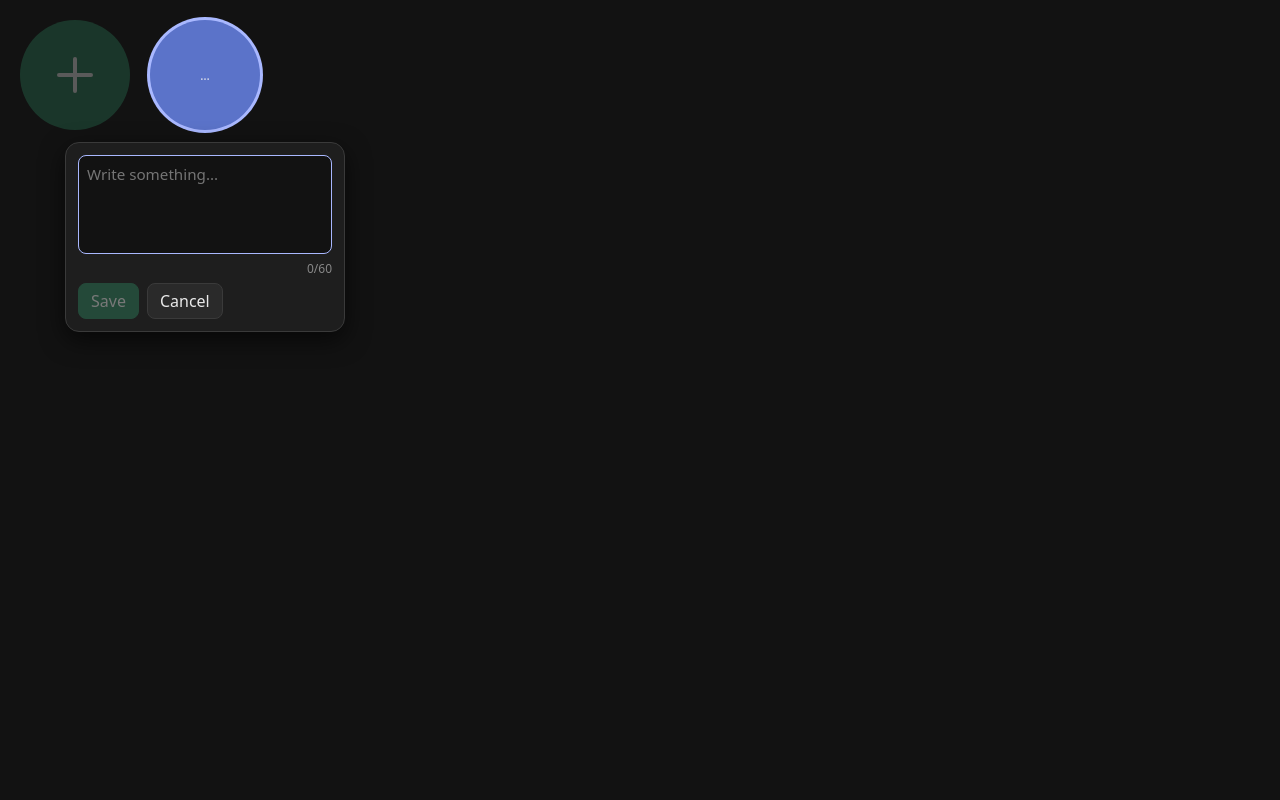
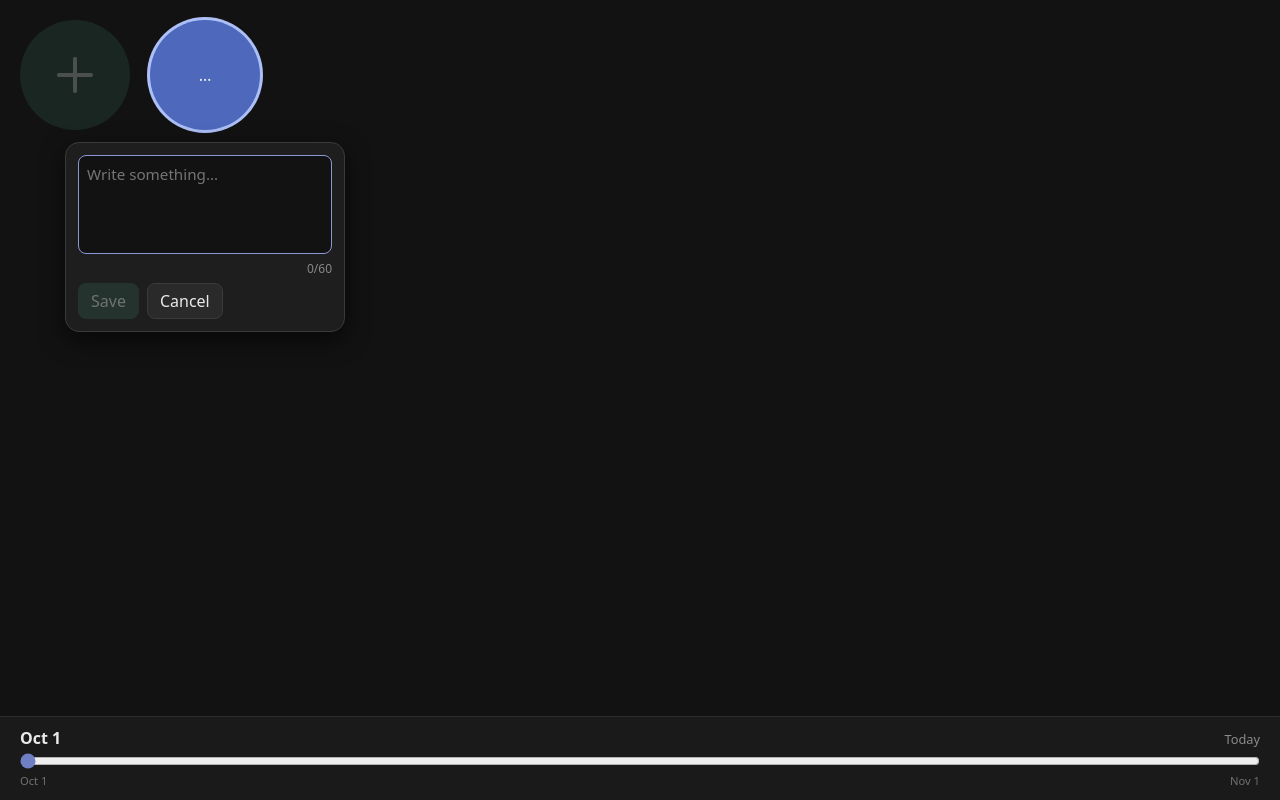
Before and after one commit to laeraareal-code/laeraareal-code.github.io, a React (Vite) app: page / in a window 1280 px wide. Both pictures are taken after a click on the button "New note". Built offline with nearby package versions, Linux system fonts and the light colour scheme.

Commit message:
Cosmetic

```diff
--- a/src/App.css
+++ b/src/App.css
@@ -21,20 +21,21 @@ button:disabled { cursor: default; }
 
 .app { height: 100dvh; position: relative; overflow: hidden; }
 
-/* Board */
+/* Board (leaves room for the timeline) */
 .canvas {
     position: absolute;
-    inset: 0;
+    inset: 0 0 84px 0;
     overflow: hidden;
     background: #121212;
 }
 
-/* Note circles */
+/* Note circles: color comes from --h (hue), which changes with age */
 .bubble {
+    --h: 225; /* default hue, overridden inline from App.tsx */
     position: absolute;
     box-sizing: border-box;
     border-radius: 50%;
-    background: #3b4a7a;
+    background: hsl(var(--h) 35% 36%);
     color: #f0f0f0;
     display: flex;
     align-items: center;
@@ -42,25 +43,32 @@ button:disabled { cursor: default; }
     text-align: center;
     padding: 14px;
     overflow: hidden;
-    font-size: 0.75rem;
     line-height: 1.25;
     word-break: break-word;
     cursor: grab;
     user-select: none;
     touch-action: none;
-    transition: opacity 0.15s, background 0.15s, box-shadow 0.15s;
+    transition:
+            width 0.3s, height 0.3s, opacity 0.15s,
+            background 0.2s, box-shadow 0.15s, transform 0.15s;
 }
-.bubble:active { cursor: grabbing; }
+.bubble.dragging {
+    background: hsl(var(--h) 55% 58%);
+    transform: scale(1.06);
+    box-shadow: 0 8px 20px rgba(0, 0, 0, 0.5);
+    cursor: grabbing;
+    z-index: 6;
+    transition: background 0.2s, box-shadow 0.15s, transform 0.15s; /* no size lag while dragging */
+}
 .bubble.active {
-    background: #5b73c9;
-    box-shadow: 0 0 0 3px #a9b8ff;
+    background: hsl(var(--h) 45% 52%);
+    box-shadow: 0 0 0 3px hsl(var(--h) 80% 82%);
     z-index: 5;
     cursor: default;
 }
-.bubble.draft { background: #5b73c9; }
 .bubble.dim { opacity: 0.3; pointer-events: none; }
 
-/* "+" circle (top-left, same size as notes) */
+/* "+" circle (top-left, same size as a new note) */
 .add {
     position: absolute;
     left: 20px;
@@ -70,18 +78,18 @@ button:disabled { cursor: default; }
     padding: 0;
     border: none;
     border-radius: 50%;
-    background: #2e8b63;
+    background: #2f5446;
     z-index: 4;
     transition: opacity 0.15s, background 0.15s;
 }
-.add:hover:not(:disabled) { background: #38a574; }
+.add:hover:not(:disabled) { background: #3a6755; }
 .add::before,
 .add::after {
     content: "";
     position: absolute;
     left: 50%;
     top: 50%;
-    background: #fff;
+    background: #cfe0d8;
     border-radius: 2px;
     transform: translate(-50%, -50%);
 }
@@ -115,11 +123,39 @@ button:disabled { cursor: default; }
     border-radius: 8px;
     resize: none;
 }
-.panel textarea:focus { outline: none; border-color: #a9b8ff; }
+.panel textarea:focus { outline: none; border-color: #8a97d6; }
 .counter { align-self: flex-end; font-size: 0.75rem; color: #888; }
 .actions { display: flex; gap: 8px; }
 .actions button { padding: 6px 12px; }
-.primary { background: #2e8b63; border-color: #2e8b63; color: #fff; }
-.primary:hover:not(:disabled) { background: #38a574; }
+.primary { background: #2f5446; border-color: #2f5446; color: #e6f0eb; }
+.primary:hover:not(:disabled) { background: #3a6755; }
 .primary:disabled { opacity: 0.4; }
 .danger { margin-left: auto; color: #ff6b6b; }
+
+/* Imaginary timeline */
+.timeline {
+    position: absolute;
+    left: 0;
+    right: 0;
+    bottom: 0;
+    height: 84px;
+    box-sizing: border-box;
+    padding: 10px 20px 12px;
+    background: #1a1a1a;
+    border-top: 1px solid #2c2c2c;
+    display: flex;
+    flex-direction: column;
+    justify-content: center;
+    gap: 4px;
+    z-index: 20;
+}
+.timeline-top { display: flex; justify-content: space-between; align-items: baseline; }
+.timeline-date { font-weight: 600; }
+.timeline-hint { font-size: 0.8rem; color: #8a8a8a; }
+.timeline-ends { display: flex; justify-content: space-between; font-size: 0.7rem; color: #707070; }
+.timeline input[type="range"] {
+    width: 100%;
+    margin: 0;
+    accent-color: #6f7fc4;
+    cursor: pointer;
+}
--- a/src/App.tsx
+++ b/src/App.tsx
@@ -1,20 +1,60 @@
 import { useEffect, useRef, useState } from "react";
 import "./App.css";
 
-type Note = { id: string; text: string; x: number; y: number };
+type Note = { id: string; text: string; x: number; y: number; createdDay: number };
 type Raw = Partial<Note> & { title?: string; body?: string };
 type Editing = { id: string | null; text: string; x: number; y: number };
+type Drag = {
+  id: string;
+  startX: number;
+  startY: number;
+  noteX: number;
+  noteY: number;
+  size: number;
+  moved: boolean;
+};
 
 const KEY = "notes";
-const SIZE = 110; // circle diameter in px
+const BASE = 110; // starting circle diameter in px
 const MAX = 60; // max symbols per note
 const GAP = 20;
 const PANEL_W = 280;
 const PANEL_H = 190;
 
+const GROW_DAYS = 30; // days until a note is fully grown
+const GROW_PX = 60; // extra px at full growth
+const HUE_START = 225; // blue
+const HUE_SHIFT = 120; // blue -> pink over GROW_DAYS
+
+// --- days helpers (a "day" = whole days since 1970, timezone safe) ---
+const DAY_MS = 86400000;
+const now = new Date();
+const TODAY = Math.round(Date.UTC(now.getFullYear(), now.getMonth(), now.getDate()) / DAY_MS);
+let endYear = now.getFullYear();
+if (Math.round(Date.UTC(endYear, 10, 1) / DAY_MS) <= TODAY) endYear += 1;
+const TOTAL_DAYS = Math.round(Date.UTC(endYear, 10, 1) / DAY_MS) - TODAY; // today -> Nov 1
+
+function dayLabel(day: number) {
+  return new Date(day * DAY_MS).toLocaleDateString(undefined, {
+    month: "short",
+    day: "numeric",
+    timeZone: "UTC",
+  });
+}
+
+function growth(note: Note, currentDay: number) {
+  const age = Math.max(0, currentDay - note.createdDay);
+  const t = Math.min(age, GROW_DAYS) / GROW_DAYS;
+  return {
+    size: Math.round(BASE + t * GROW_PX),
+    hue: Math.round(HUE_START + t * HUE_SHIFT),
+    font: 0.75 + t * 0.2,
+  };
+}
+
 // slot 0 is taken by the "+" button, notes start from slot 1
 function slotPos(i: number, cols: number) {
-  return { x: GAP + (i % cols) * (SIZE + GAP), y: GAP + Math.floor(i / cols) * (SIZE + GAP) };
+  return { x: GAP + (i % cols) * (BASE + GAP), y: GAP + Math.floor(i / cols) * (BASE + GAP) };
 }
 
 function loadNotes(): Note[] {
@@ -28,6 +68,7 @@ function loadNotes(): Note[] {
       ).slice(0, MAX),
       x: typeof n.x === "number" ? n.x : slotPos(i + 1, 3).x,
       y: typeof n.y === "number" ? n.y : slotPos(i + 1, 3).y,
+      createdDay: typeof n.createdDay === "number" ? n.createdDay : TODAY,
     }));
   } catch {
     return [];
@@ -37,16 +78,13 @@ function loadNotes(): Note[] {
 export default function App() {
   const [notes, setNotes] = useState<Note[]>(loadNotes);
   const [editing, setEditing] = useState<Editing | null>(null);
+  const [dragId, setDragId] = useState<string | null>(null);
+  const [offset, setOffset] = useState(0); // simulated days from today
   const canvasRef = useRef<HTMLDivElement>(null);
   const [boardSize, setBoardSize] = useState({ w: window.innerWidth, h: window.innerHeight });
-  const drag = useRef<{
-    id: string;
-    startX: number;
-    startY: number;
-    noteX: number;
-    noteY: number;
-    moved: boolean;
-  } | null>(null);
+  const drag = useRef<Drag | null>(null);
+
+  const currentDay = TODAY + offset;
 
   // measure the board (in an effect, not during render)
   useEffect(() => {
@@ -64,7 +102,7 @@ export default function App() {
   }, [notes]);
 
   function startNew() {
-    const cols = Math.max(1, Math.floor((boardSize.w - GAP) / (SIZE + GAP)));
+    const cols = Math.max(1, Math.floor((boardSize.w - GAP) / (BASE + GAP)));
     const { x, y } = slotPos(notes.length + 1, cols);
     setEditing({ id: null, text: "", x, y });
   }
@@ -73,7 +111,10 @@ export default function App() {
     if (!editing || !editing.text.trim()) return;
     const text = editing.text.trim().slice(0, MAX);
     if (editing.id === null) {
-      setNotes([...notes, { id: crypto.randomUUID(), text, x: editing.x, y: editing.y }]);
+      setNotes([
+        ...notes,
+        { id: crypto.randomUUID(), text, x: editing.x, y: editing.y, createdDay: currentDay },
+      ]);
     } else {
       setNotes(notes.map((n) => (n.id === editing.id ? { ...n, text } : n)));
     }
@@ -85,7 +126,8 @@ export default function App() {
     setEditing(null);
   }
 
-  function onPointerDown(e: React.PointerEvent<HTMLDivElement>, note: Note) {
+  function onPointerDown(e: React.PointerEvent<HTMLDivElement>, note: Note, size: number) {
+    if (editing) return; // no dragging while editing
     e.currentTarget.setPointerCapture(e.pointerId);
     drag.current = {
       id: note.id,
@@ -93,6 +135,7 @@ export default function App() {
       startY: e.clientY,
       noteX: note.x,
       noteY: note.y,
+      size,
       moved: false,
     };
   }
@@ -103,20 +146,26 @@ export default function App() {
     const dx = e.clientX - d.startX;
     const dy = e.clientY - d.startY;
     if (!d.moved && Math.hypot(dx, dy) < 5) return; // small movement = still a click
+    if (!d.moved) setDragId(d.id);
     d.moved = true;
 
-    const x = Math.min(Math.max(0, d.noteX + dx), boardSize.w - SIZE);
-    const y = Math.min(Math.max(0, d.noteY + dy), boardSize.h - SIZE);
+    const x = Math.min(Math.max(0, d.noteX + dx), Math.max(0, boardSize.w - d.size));
+    const y = Math.min(Math.max(0, d.noteY + dy), Math.max(0, boardSize.h - d.size));
     setNotes((prev) => prev.map((n) => (n.id === d.id ? { ...n, x, y } : n)));
   }
 
   function onPointerUp() {
     const d = drag.current;
     drag.current = null;
+    setDragId(null);
     if (!d || d.moved) return;
     const note = notes.find((n) => n.id === d.id);
     if (note) setEditing({ id: note.id, text: note.text, x: note.x, y: note.y });
   }
+
+  // size of the note being edited (for positioning the card)
+  const editedNote = editing?.id ? notes.find((n) => n.id === editing.id) : undefined;
+  const editingSize = editedNote ? growth(editedNote, currentDay).size : BASE;
 
   // editor card: below the note, or above it if there's no room
   let panelStyle: React.CSSProperties = {};
@@ -124,8 +173,8 @@ export default function App() {
     const cw = boardSize.w;
     const ch = boardSize.h;
     const w = Math.min(PANEL_W, cw - 16);
-    const left = Math.min(Math.max(8, editing.x + SIZE / 2 - w / 2), cw - w - 8);
-    let top = editing.y + SIZE + 12;
+    const left = Math.min(Math.max(8, editing.x + editingSize / 2 - w / 2), cw - w - 8);
+    let top = editing.y + editingSize + 12;
     if (top + PANEL_H > ch - 8) top = Math.max(8, editing.y - PANEL_H - 12);
     panelStyle = { left, top, width: w, height: PANEL_H };
   }
@@ -143,13 +192,29 @@ export default function App() {
           />
 
           {notes.map((n) => {
+            const g = growth(n, currentDay);
             const active = editing?.id === n.id;
+            const classes = [
+              "bubble",
+              active ? "active" : "",
+              dragId === n.id ? "dragging" : "",
+              isEditing && !active ? "dim" : "",
+            ].join(" ");
             return (
                 <div
                     key={n.id}
-                    className={`bubble ${active ? "active" : ""} ${isEditing && !active ? "dim" : ""}`}
-                    style={{ left: n.x, top: n.y, width: SIZE, height: SIZE }}
-                    onPointerDown={(e) => onPointerDown(e, n)}
+                    className={classes}
+                    style={
+                      {
+                        left: n.x,
+                        top: n.y,
+                        width: g.size,
+                        height: g.size,
+                        fontSize: `${g.font}rem`,
+                        "--h": g.hue,
+                      } as React.CSSProperties
+                    }
+                    onPointerDown={(e) => onPointerDown(e, n, g.size)}
                     onPointerMove={onPointerMove}
                     onPointerUp={onPointerUp}
                     onPointerCancel={onPointerUp}
@@ -163,7 +228,15 @@ export default function App() {
           {editing && editing.id === null && (
               <div
                   className="bubble active draft"
-                  style={{ left: editing.x, top: editing.y, width: SIZE, height: SIZE }}
+                  style={
+                    {
+                      left: editing.x,
+                      top: editing.y,
+                      width: BASE,
+                      height: BASE,
+                      "--h": HUE_START,
+                    } as React.CSSProperties
+                  }
               >
                 {editing.text || "…"}
               </div>
@@ -195,6 +268,28 @@ export default function App() {
               </div>
             </div>
         )}
+
+        {/* imaginary timeline */}
+        <div className="timeline">
+          <div className="timeline-top">
+            <span className="timeline-date">{dayLabel(currentDay)}</span>
+            <span className="timeline-hint">
+            {offset === 0 ? "Today" : `+${offset} day${offset === 1 ? "" : "s"}`}
+          </span>
+          </div>
+          <input
+              type="range"
+              min={0}
+              max={TOTAL_DAYS}
+              step={1}
+              value={offset}
+              onChange={(e) => setOffset(Number(e.target.value))}
+          />
+          <div className="timeline-ends">
+            <span>{dayLabel(TODAY)}</span>
+            <span>{dayLabel(TODAY + TOTAL_DAYS)}</span>
+          </div>
+        </div>
       </div>
   );
 }
```
